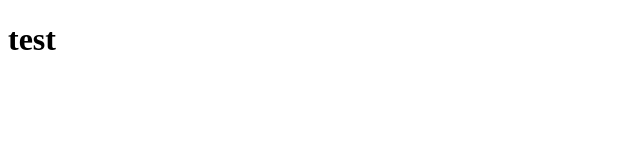
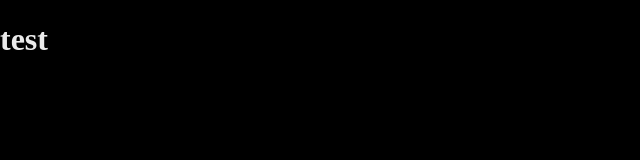
Before and after one commit to tipbip/test_n, a plain HTML site: page index.html in a window 1280 px wide. Shown: the whole page, without its empty margins (0-640 px from the left). Drawn offline with Linux system fonts and the light colour scheme.

Commit message:
Add main.css

```diff
--- a/index.html
+++ b/index.html
@@ -5,6 +5,7 @@
     <meta http-equiv="X-UA-Compatible" content="IE=edge">
     <meta name="viewport" content="width=device-width, initial-scale=1.0">
     <title>Document test</title>
+    <link rel="stylesheet" href="main.css">
 </head>
 <body>
     <h1>test</h1>
--- /dev/null
+++ b/main.css
@@ -0,0 +1,6 @@
+body{
+    margin: 0;
+    padding: 0;
+    background-color: #000;
+    color: #eaeaea;
+}
```
